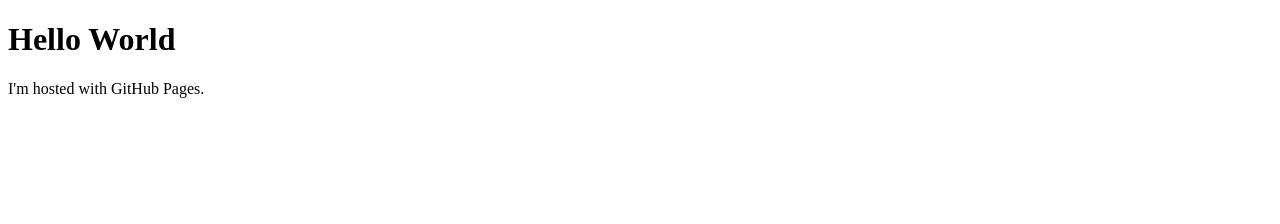
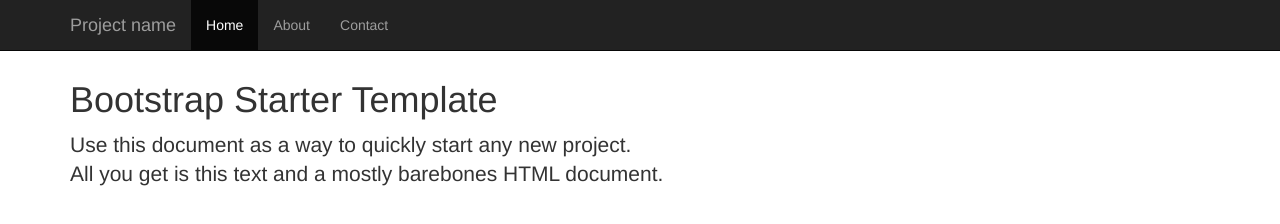
Before and after one commit to AntoineChouin/antoinechouin.github.io, a plain HTML site: page index.html in a window 1280 px wide. Drawn offline with nearby package versions, Linux system fonts and the light colour scheme.

Commit message:
Test_Bootstrap

```diff
--- a/index.html
+++ b/index.html
@@ -1,7 +1,61 @@
 <!DOCTYPE html>
-<html>
+<html lang="en">
+
+<head>
+    <meta charset="utf-8">
+    <meta http-equiv="X-UA-Compatible" content="IE=edge">
+    <meta name="viewport" content="width=device-width, initial-scale=1">
+    <!-- The above 3 meta tags *must* come first in the head; any other head content must come *after* these tags -->
+    <title>Bootstrap Starter Template</title>
+
+    <!-- Bootstrap -->
+    <link href="https://maxcdn.bootstrapcdn.com/bootstrap/3.3.7/css/bootstrap.min.css" rel="stylesheet" integrity="sha384-BVYiiSIFeK1dGmJRAkycuHAHRg32OmUcww7on3RYdg4Va+PmSTsz/K68vbdEjh4u" crossorigin="anonymous">
+
+    <!-- HTML5 shim and Respond.js for IE8 support of HTML5 elements and media queries -->
+    <!-- WARNING: Respond.js doesn't work if you view the page via file:// -->
+    <!--[if lt IE 9]>
+      <script src="https://oss.maxcdn.com/html5shiv/3.7.3/html5shiv.min.js"></script>
+      <script src="https://oss.maxcdn.com/respond/1.4.2/respond.min.js"></script>
+    <![endif]-->
+</head>
+
 <body>
-<h1>Hello World</h1>
-<p>I'm hosted with GitHub Pages.</p>
+
+    <nav class="navbar navbar-inverse navbar-fixed-top">
+        <div class="container">
+            <div class="navbar-header">
+                <button type="button" class="navbar-toggle collapsed" data-toggle="collapse" data-target="#navbar" aria-expanded="false" aria-controls="navbar">
+                    <span class="sr-only">Toggle navigation</span>
+                    <span class="icon-bar"></span>
+                    <span class="icon-bar"></span>
+                    <span class="icon-bar"></span>
+                </button>
+                <a class="navbar-brand" href="#">Project name</a>
+            </div>
+            <div id="navbar" class="collapse navbar-collapse">
+                <ul class="nav navbar-nav">
+                    <li class="active"><a href="#">Home</a></li>
+                    <li><a href="#about">About</a></li>
+                    <li><a href="#contact">Contact</a></li>
+                </ul>
+            </div>
+            <!--/.nav-collapse -->
+        </div>
+    </nav>
+
+    <div class="container">
+        <br><br><br>
+        <h1>Bootstrap Starter Template</h1>
+        <p class="lead">Use this document as a way to quickly start any new project.
+            <br> All you get is this text and a mostly barebones HTML document.</p>
+    </div>
+    <!-- /.container -->
+
+
+    <!-- jQuery (necessary for Bootstrap's JavaScript plugins) -->
+    <script src="https://ajax.googleapis.com/ajax/libs/jquery/1.12.4/jquery.min.js"></script>
+    <!-- Include all compiled plugins (below), or include individual files as needed -->
+    <script src="https://maxcdn.bootstrapcdn.com/bootstrap/3.3.7/js/bootstrap.min.js" integrity="sha384-Tc5IQib027qvyjSMfHjOMaLkfuWVxZxUPnCJA7l2mCWNIpG9mGCD8wGNIcPD7Txa" crossorigin="anonymous"></script>
 </body>
+
 </html>
```
